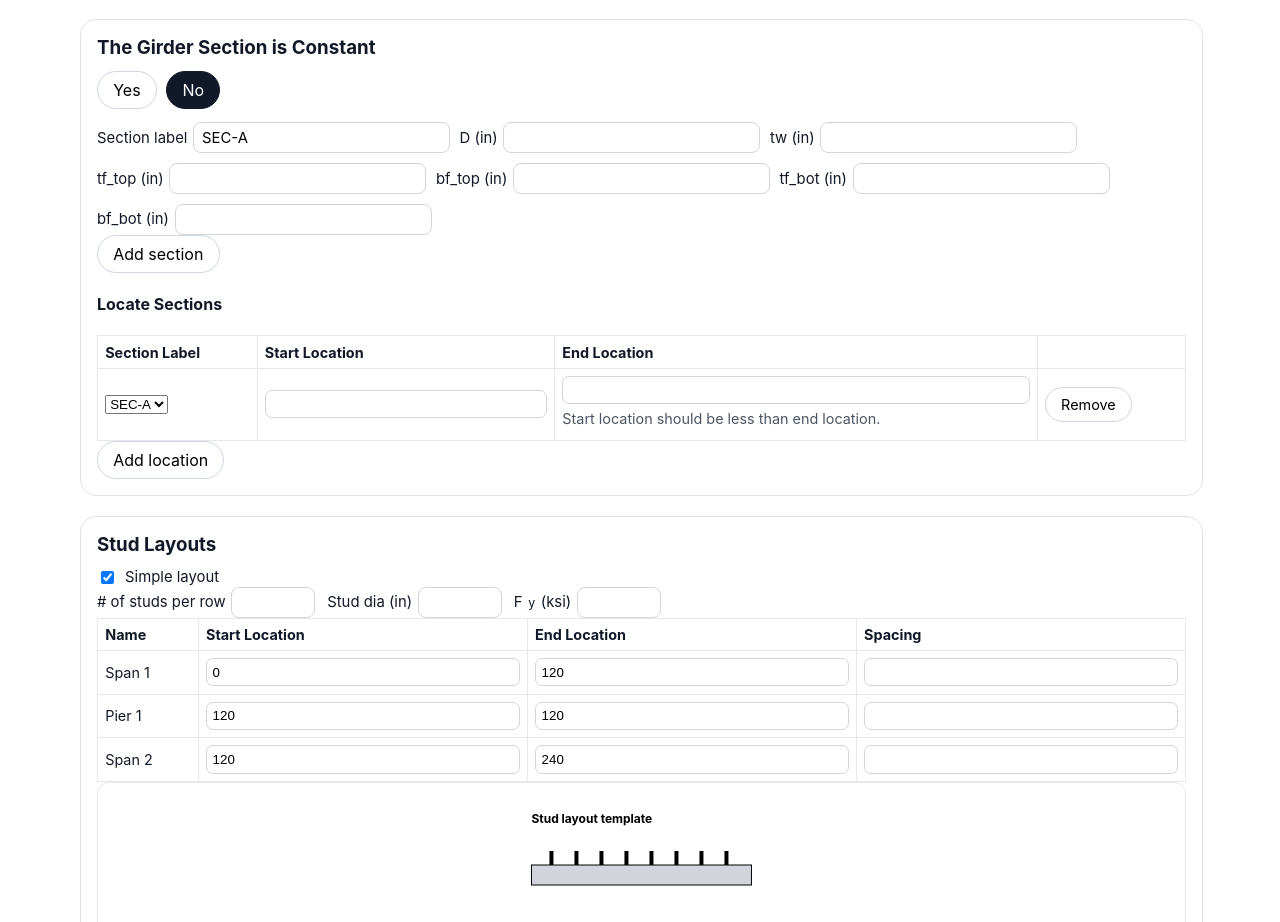
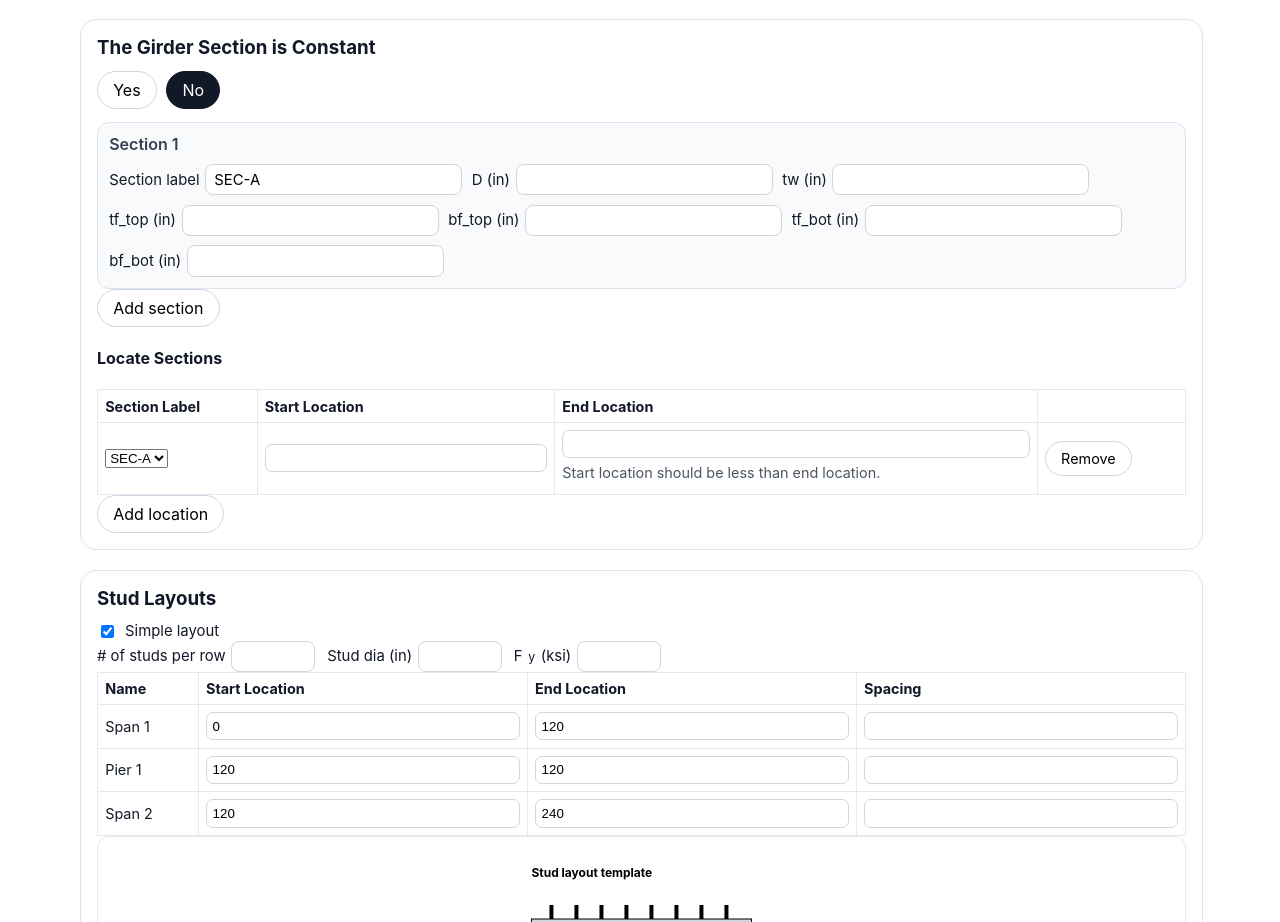
Before and after one commit to parkerallen22/Structural-Engineering-Calculation, a Next.js app: page /calculators/composite-steel-girder-lrfd in a window 1280 px wide. Shown: the part 1329-2251 px from the top of the page. Built offline with nearby package versions, Linux system fonts and the light colour scheme.

Commit message:
Improve variable girder section UX and state retention

```diff
--- a/src/app/calculators/composite-steel-girder-lrfd/page.js
+++ b/src/app/calculators/composite-steel-girder-lrfd/page.js
@@ -403,7 +403,7 @@ function withLocationsAndDemands(project) {
 
   const sectionLabels =
     project.schedules?.sectionLabels?.length
-      ? (project.schedules.sectionConstant ? [project.schedules.sectionLabels[0]] : project.schedules.sectionLabels)
+      ? project.schedules.sectionLabels
       : [createSectionLabel('SEC-A')];
   const sectionConstantChoice = project.schedules?.sectionConstantChoice
     ?? (typeof project.schedules?.sectionConstant === 'boolean' ? (project.schedules.sectionConstant ? 'yes' : 'no') : null);
@@ -659,6 +659,9 @@ export default function CompositeSteelGirderLrfdPage() {
   const allTabsReadOnly = activeTab !== 'Inputs' && !project.settings.allowEditingInputsOnOtherTabs;
   const sectionConstantChoice = project.schedules.sectionConstantChoice;
   const sectionChoiceMade = sectionConstantChoice === 'yes' || sectionConstantChoice === 'no';
+  const displayedSectionLabels = project.schedules.sectionConstant
+    ? project.schedules.sectionLabels.slice(0, 1)
+    : project.schedules.sectionLabels;
 
 
   const runSectionLocateValidation = (targetProject = project) => {
@@ -1041,7 +1044,9 @@ export default function CompositeSteelGirderLrfdPage() {
                       ...current.schedules,
                       sectionConstantChoice: 'yes',
                       sectionConstant: true,
-                      sectionLabels: [current.schedules.sectionLabels[0] || createSectionLabel('SEC-A')],
+                      sectionLabels: current.schedules.sectionLabels.length
+                        ? current.schedules.sectionLabels
+                        : [createSectionLabel('SEC-A')],
                     },
                   }))
                 }
@@ -1072,8 +1077,11 @@ export default function CompositeSteelGirderLrfdPage() {
             {sectionChoiceMade && (
               <>
                 <div className={styles.sectionInputsHorizontal}>
-                  {project.schedules.sectionLabels.map((section) => (
+                  {displayedSectionLabels.map((section, index) => (
                     <div key={section.id} className={styles.sectionRow}>
+                      {!project.schedules.sectionConstant && (
+                        <div className={styles.sectionRowTitle}>Section {index + 1}</div>
+                      )}
                       <label className={styles.inlineField}>Section label<input value={section.name} onChange={(event) => updateProject((current) => ({ ...current, schedules: { ...current.schedules, sectionLabels: current.schedules.sectionLabels.map((entry) => entry.id === section.id ? { ...entry, name: event.target.value } : entry) } }))} /></label>
                       {[
                         ['D_in', 'D (in)'],
@@ -1093,18 +1101,26 @@ export default function CompositeSteelGirderLrfdPage() {
                           type="button"
                           className={styles.secondaryButton}
                           onClick={() =>
-                            updateProject((current) => ({
+                            updateProject((current) => {
+                              const nextSectionLabels = current.schedules.sectionLabels.filter((entry) => entry.id !== section.id);
+                              const fallbackId = nextSectionLabels[0]?.id || '';
+                              const isNowSingleSection = nextSectionLabels.length <= 1;
+
+                              return {
                                 ...current,
                                 schedules: {
                                   ...current.schedules,
-                                sectionLabels: current.schedules.sectionLabels.filter((entry) => entry.id !== section.id),
+                                  sectionConstantChoice: isNowSingleSection ? 'yes' : current.schedules.sectionConstantChoice,
+                                  sectionConstant: isNowSingleSection ? true : current.schedules.sectionConstant,
+                                  sectionLabels: nextSectionLabels,
                                   sectionLocateSegments: (current.schedules.sectionLocateSegments || []).map((segment) =>
                                     segment.labelId === section.id
-                                    ? { ...segment, labelId: current.schedules.sectionLabels.find((entry) => entry.id !== section.id)?.id || '' }
+                                      ? { ...segment, labelId: fallbackId }
                                       : segment,
                                   ),
                                 },
-                            }))
+                              };
+                            })
                           }
                         >
                           Remove section
--- a/src/app/calculators/composite-steel-girder-lrfd/page.module.css
+++ b/src/app/calculators/composite-steel-girder-lrfd/page.module.css
@@ -260,4 +260,14 @@
   flex-wrap: wrap;
   gap: 0.6rem;
   align-items: flex-end;
+  border: 1px solid #dbe4ef;
+  border-radius: 12px;
+  padding: 0.7rem;
+  background: #f8fafc;
 }
+
+.sectionRowTitle {
+  width: 100%;
+  font-weight: 600;
+  color: #374151;
+}
```
Lines whose indentation alone changed are shown as unchanged.
